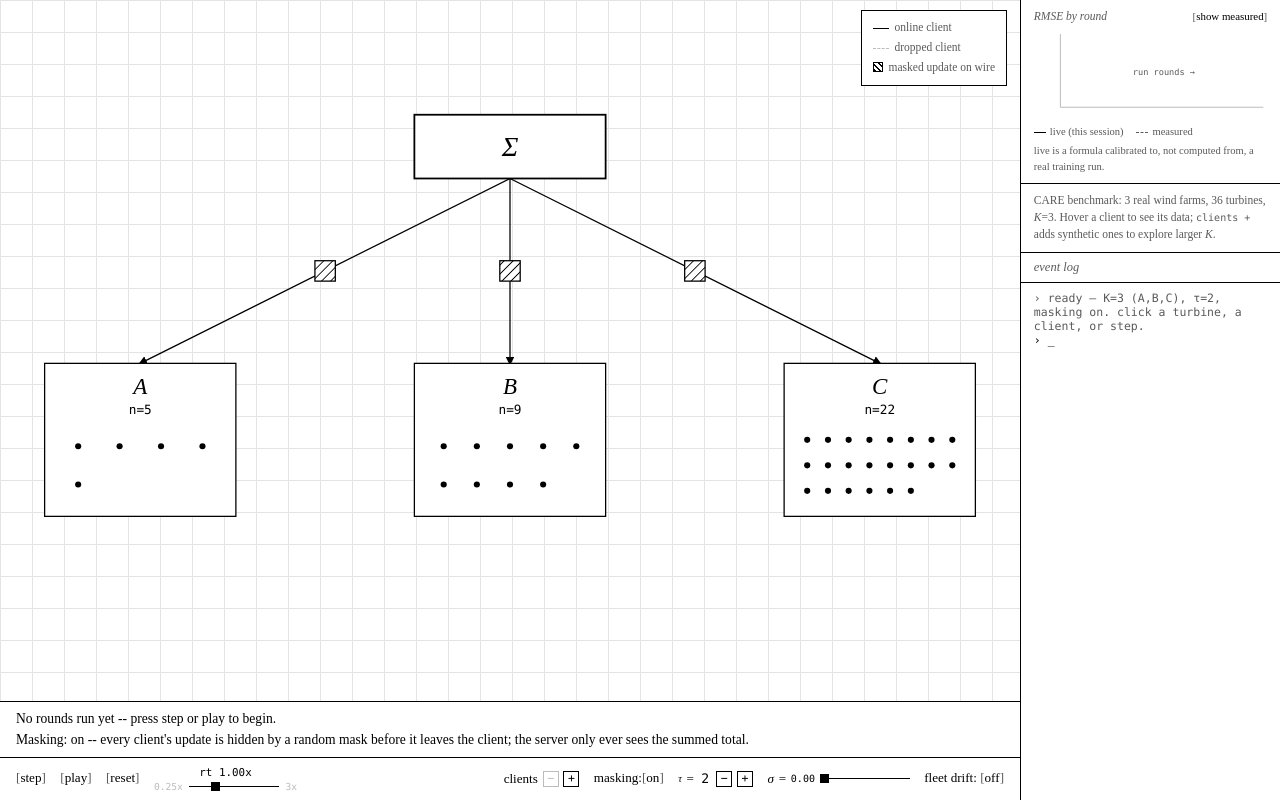
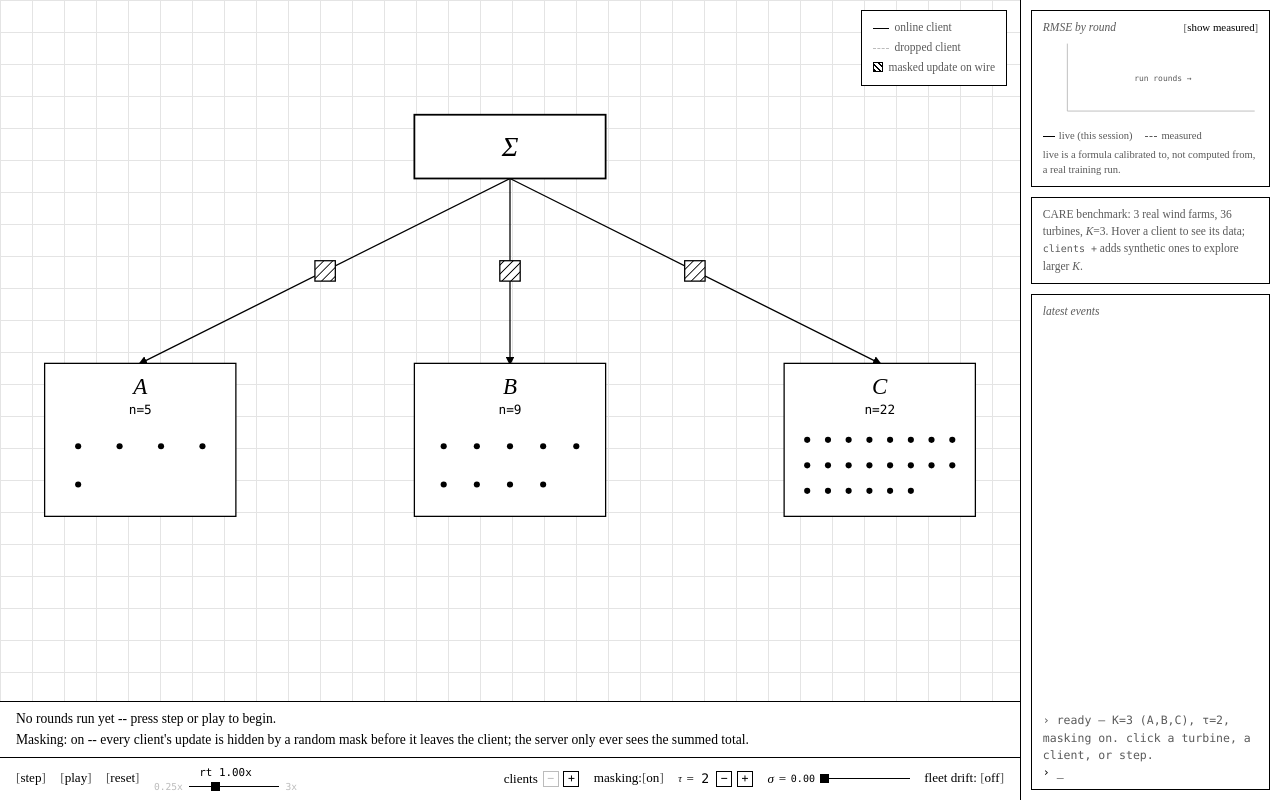
Before and after one commit to suryanshshekhawat/MachineLearning-Blog, a website: page docs/projects/secagg-sandbox/index.html in a window 1280 px wide. Drawn offline with Linux system fonts and the light colour scheme.

Commit message:
Split the sandbox side panel into cards; drop the log scrollbar
The RMSE chart, client inspector and event log are now separate bordered
cards. The log is a short rolling window of the latest events (bottom-aligned,
no overflow) instead of a scrolling history.

Co-Authored-By: Claude Sonnet 5.5 <noreply@anthropic.com>

```diff
--- a/docs/js/app.js
+++ b/docs/js/app.js
@@ -1,6 +1,6 @@
 const SECTIONS = ["articles", "projects", "notes", "publications", "about"];
 const DEFAULT_SECTION = "articles";
-const IFRAME_ASSET_VERSION = "4";
+const IFRAME_ASSET_VERSION = "5";
 
 const navLinks = document.querySelectorAll(".nav-link");
 const panels = {};
--- a/docs/projects/secagg-sandbox/index.html
+++ b/docs/projects/secagg-sandbox/index.html
@@ -123,18 +123,21 @@
     min-height: 0;
     display: flex;
     flex-direction: column;
+    gap: 0.6rem;
+    padding: 0.6rem;
     border-left: 1px solid var(--ink);
+    overflow: hidden;
   }
   .terminal-head {
     flex: none;
-    padding: 0.45rem 0.8rem;
-    border-bottom: 1px solid var(--ink);
+    margin-bottom: 0.3rem;
     font-style: italic;
-    font-size: 0.78rem;
+    font-size: 0.72rem;
     color: var(--ink-soft);
   }
 
-  .panel-section { flex: none; padding: 0.5rem 0.8rem; border-bottom: 1px solid var(--ink); font-size: 0.72rem; line-height: 1.5; }
+  .panel-section { flex: none; padding: 0.5rem 0.7rem; border: 1px solid var(--ink); background: var(--bg); font-size: 0.72rem; line-height: 1.5; }
+  .log-card { flex: 1 1 auto; min-height: 0; display: flex; flex-direction: column; overflow: hidden; }
   .spark-head { display: flex; justify-content: space-between; align-items: baseline; gap: 0.5rem; margin-bottom: 0.15rem; }
   .spark-head .cap { color: var(--ink-soft); font-size: 0.72rem; font-style: italic; }
   .spark-head button.ctl { font-size: 0.68rem; }
@@ -209,11 +212,13 @@
   .terminal {
     flex: 1 1 auto;
     min-height: 0;
-    padding: 0.5rem 0.8rem;
+    display: flex;
+    flex-direction: column;
+    justify-content: flex-end;
     font-family: var(--font-mono);
     font-size: 0.72rem;
     color: var(--ink-soft);
-    overflow-y: auto;
+    overflow: hidden;
   }
   .terminal .line { white-space: pre-wrap; }
   .terminal .line:last-child { color: var(--ink); }
@@ -313,8 +318,10 @@
     <div class="spark-legend" id="sparkHint">live is a formula calibrated to, not computed from, a real training run.</div>
   </div>
   <div class="panel-section inspector" id="inspector"></div>
-  <div class="terminal-head">event log</div>
-  <div class="terminal" id="terminal" aria-live="polite" aria-label="Event log"></div>
+  <div class="panel-section log-card">
+    <div class="terminal-head">latest events</div>
+    <div class="terminal" id="terminal" aria-live="polite" aria-label="Event log"></div>
+  </div>
 </aside>
 
 <script>
@@ -388,7 +395,7 @@
   var serverLayer = document.getElementById("serverLayer");
   var inspector = document.getElementById("inspector");
   var terminal = document.getElementById("terminal");
-  var LOG_CAP = 150;
+  var LOG_CAP = 8; // the log is a short rolling window of recent events, not a scrolling history
   var logCount = 0;
 
   var SERVER = { x: 400, y: 60 };
```
Also changed, not shown: docs/index.html (+2 -2 lines).
